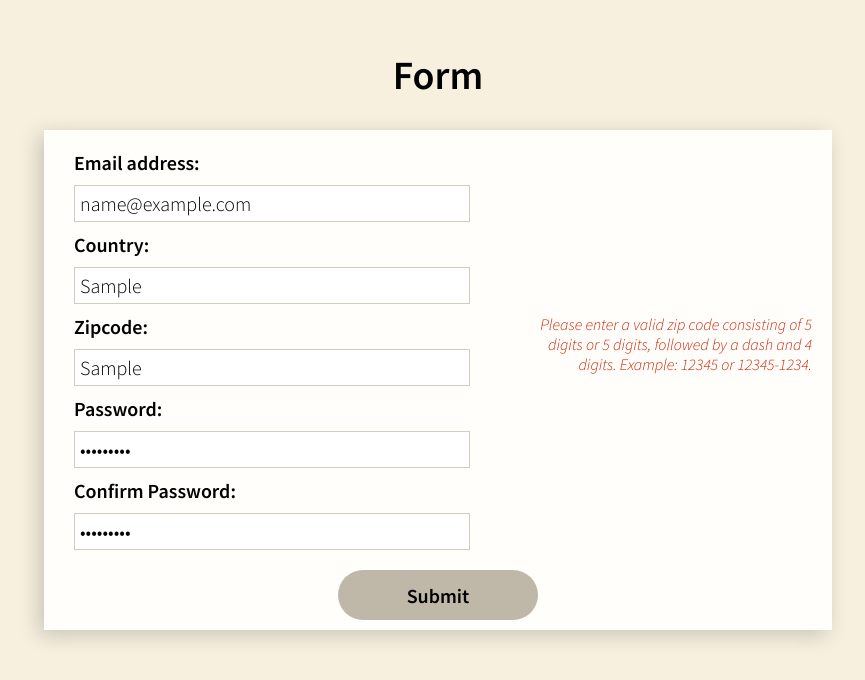
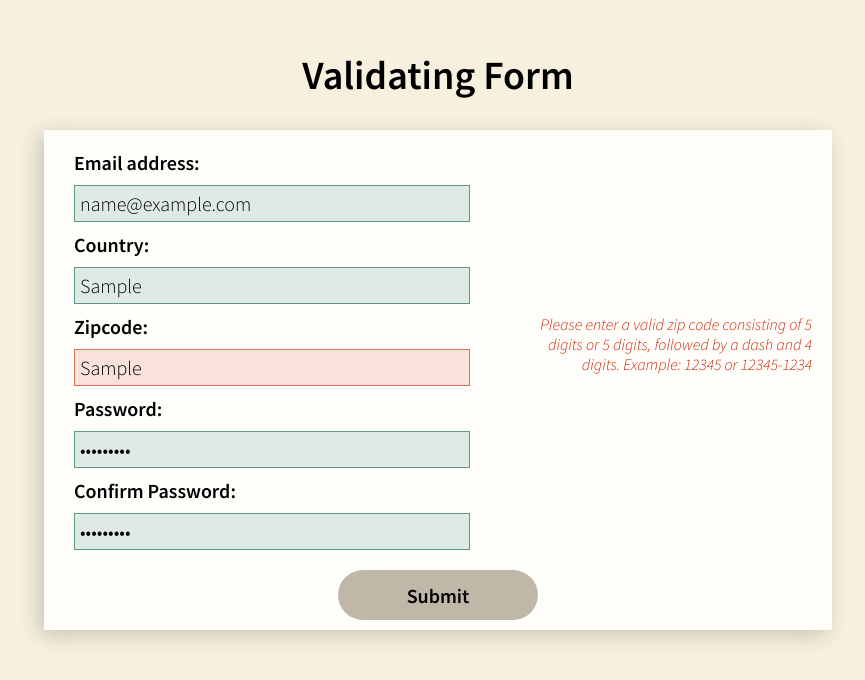
Before and after one commit to sheacronin/form, a plain HTML site: page index.html in a window 1280 px wide. Both pictures are taken after typing "name@example.com", "Sample", "Sample", "Sample123", "Sample123" into the empty fields and a click on the button "Submit". Shown: the whole page, without its empty margins (202-1067 px from the left). Drawn offline with Linux system fonts and the light colour scheme.

Commit message:
Add valid/invalid styling

```diff
--- a/index.html
+++ b/index.html
@@ -10,10 +10,10 @@
             rel="stylesheet"
         />
         <link rel="stylesheet" href="style.css" />
-        <title>Form</title>
+        <title>Validating Form</title>
     </head>
     <body>
-        <h1>Form</h1>
+        <h1>Validating Form</h1>
         <form novalidate>
             <div class="form-item">
                 <label for="email">Email address:</label>
--- a/script.js
+++ b/script.js
@@ -25,6 +25,9 @@ class FormItem {
     }
     checkValidity() {
         console.log('checking validity...');
+        // Reset validity styling.
+        this.input.className = '';
+
         for (let i = 0; i < this.errors.length; i++) {
             // Store default false check.
             let checkFailed = false;
@@ -39,11 +42,15 @@ class FormItem {
             // If the check is true, there is an error.
             if (checkFailed) {
                 this.errorMessage.textContent = this.errors[i].message;
+                // Add invalid styling.
+                this.input.classList.add('invalid');
                 return false;
             }
         }
         // If looped through everything without finding error, then:
         this.errorMessage.textContent = '';
+        // Add valid styling.
+        this.input.classList.add('valid');
         return true;
     }
 }
@@ -55,7 +62,7 @@ const formItems = [...form.querySelectorAll('input')].map(
 );
 
 formItems.forEach((item) =>
-    item.addError('valueMissing', 'Please enter a value')
+    item.addError('valueMissing', 'Please enter a value.')
 );
 
 const email = formItems[0];
@@ -76,7 +83,7 @@ country.addError(
 const zipcode = formItems[2];
 zipcode.addError(
     'patternMismatch',
-    'Please enter a valid zip code consisting of 5 digits or 5 digits, followed by a dash and 4 digits. Example: 12345 or 12345-1234.'
+    'Please enter a valid zip code consisting of 5 digits or 5 digits, followed by a dash and 4 digits. Example: 12345 or 12345-1234'
 );
 const password = formItems[3];
 const confirmPassword = formItems[4];
--- a/style.css
+++ b/style.css
@@ -47,12 +47,23 @@ input {
     border: 1px solid #bfb8a8b8;
 }
 
+.valid {
+    background-color: #005b461f;
+    border: #005b4694 1px solid;
+}
+
+.invalid {
+    background-color: #cf1f001f;
+    border: #cf1f0094 1px solid;
+}
+
 .active {
     background-color: #fef0ca;
 }
 
 .active input {
     box-shadow: -2px 2px 5px #00000050;
+    background-color: white;
 }
 
 .error {
```
